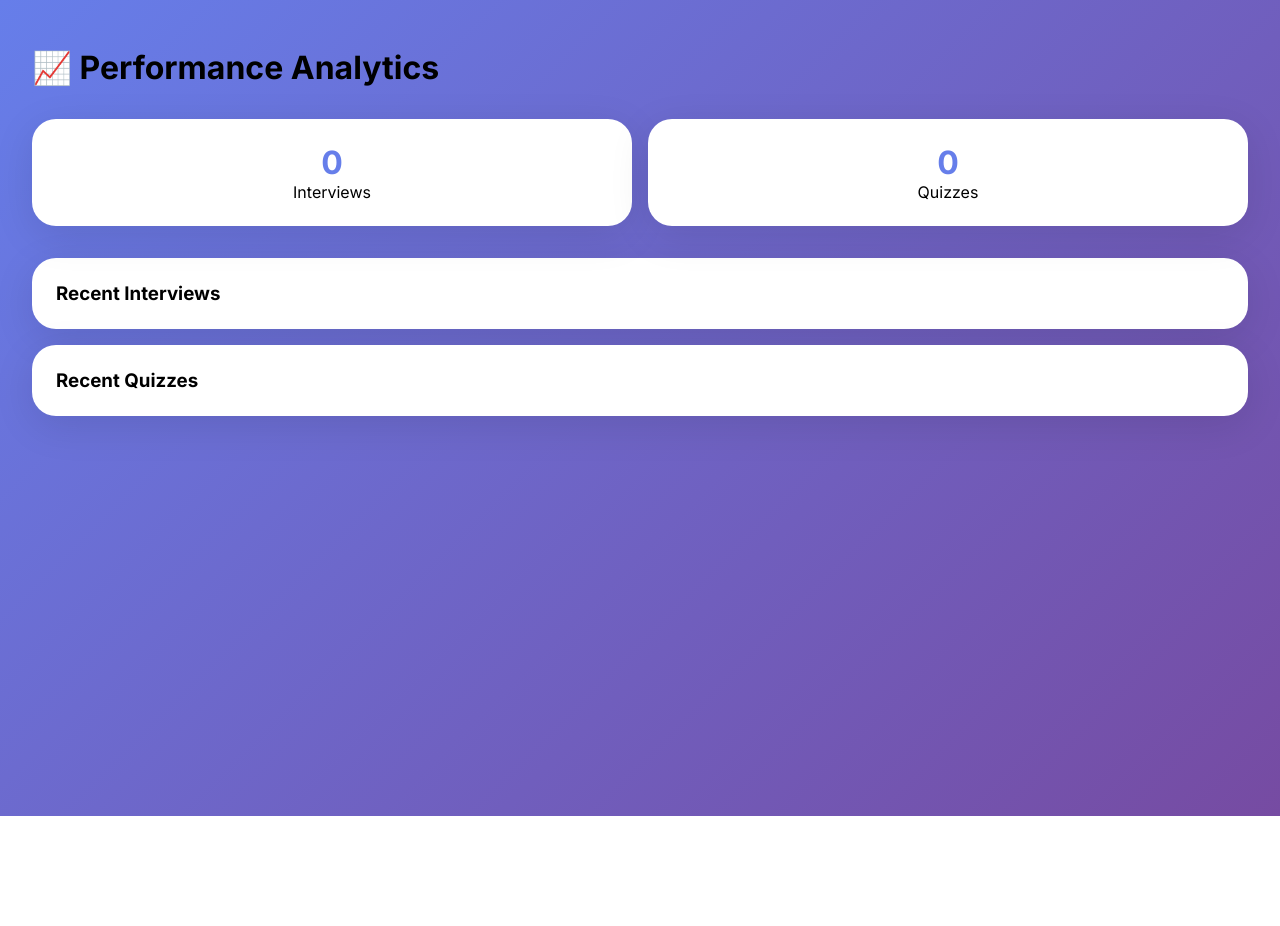
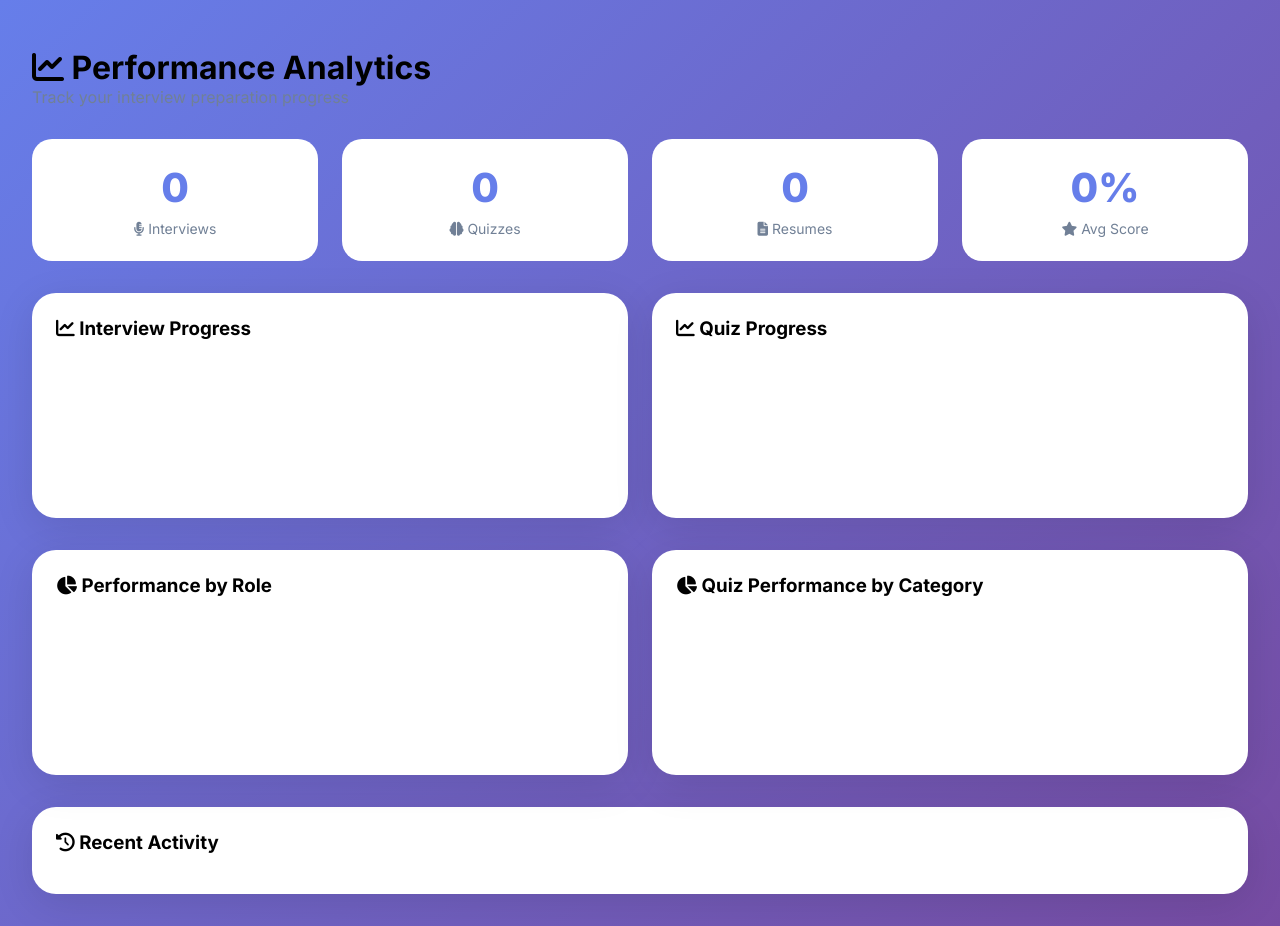
Before and after one commit to devanshsinghtomar/AI-interview-coach-module, a Flask app: template templates/performance.html in a window 1280 px wide. Before the commit the page ends 816 px from the top, so only its background shows below. Run offline with Flask 3, Linux system fonts and the light colour scheme; the template is opened without the code that fills it, so the values that code supplies are empty; a map, chart or similar area stays blank; some libraries are stand-ins or nearby versions.

Commit message:
Update performance.html

```diff
--- a/templates/performance.html
+++ b/templates/performance.html
@@ -1,36 +1,160 @@
 {% extends "base.html" %}
+
+{% block title %}Performance Analytics - AI Interview Coach{% endblock %}
+
+{% block extra_css %}
+<script src="https://cdn.jsdelivr.net/npm/chart.js"></script>
+{% endblock %}
 
 {% block content %}
 <div>
-    <h1>📈 Performance Analytics</h1>
+    <h1><i class="fas fa-chart-line"></i> Performance Analytics</h1>
+    <p style="color: #718096; margin-bottom: 2rem;">Track your interview preparation progress</p>
 
-    <div style="display: grid; grid-template-columns: repeat(auto-fit, minmax(200px, 1fr)); gap: 1rem; margin: 2rem 0;">
-        <div class="card" style="text-align: center;">
-            <div style="font-size: 2rem; font-weight: bold; color: #667eea;">{{ interviews|length }}</div>
-            <div>Interviews</div>
+    <!-- Stats Summary -->
+    <div class="grid grid-4" style="margin-bottom: 2rem;">
+        <div class="stat-card">
+            <div class="stat-number">{{ interviews|length }}</div>
+            <div class="stat-label"><i class="fas fa-microphone-alt"></i> Interviews</div>
         </div>
-        <div class="card" style="text-align: center;">
-            <div style="font-size: 2rem; font-weight: bold; color: #667eea;">{{ quizzes|length }}</div>
-            <div>Quizzes</div>
+        <div class="stat-card">
+            <div class="stat-number">{{ quizzes|length }}</div>
+            <div class="stat-label"><i class="fas fa-brain"></i> Quizzes</div>
+        </div>
+        <div class="stat-card">
+            <div class="stat-number">{{ resumes|length }}</div>
+            <div class="stat-label"><i class="fas fa-file-alt"></i> Resumes</div>
+        </div>
+        <div class="stat-card">
+            <div class="stat-number">{{ (interviews|sum(attribute='score') / (interviews|length) if interviews else 0)|round(1) }}%</div>
+            <div class="stat-label"><i class="fas fa-star"></i> Avg Score</div>
         </div>
     </div>
 
-    <div class="card">
-        <h3>Recent Interviews</h3>
-        {% for i in interviews[:5] %}
-        <div style="padding: 0.5rem 0; border-bottom: 1px solid #e2e8f0;">
-            {{ i.job_role }} - Score: {{ i.score }}% ({{ i.date.strftime('%Y-%m-%d') }})
+    <!-- Charts -->
+    <div class="grid grid-2" style="margin-bottom: 2rem;">
+        <div class="card">
+            <h3><i class="fas fa-chart-line"></i> Interview Progress</h3>
+            <canvas id="interviewChart" style="max-height: 300px;"></canvas>
         </div>
-        {% endfor %}
+        <div class="card">
+            <h3><i class="fas fa-chart-line"></i> Quiz Progress</h3>
+            <canvas id="quizChart" style="max-height: 300px;"></canvas>
+        </div>
     </div>
 
-    <div class="card" style="margin-top: 1rem;">
-        <h3>Recent Quizzes</h3>
-        {% for q in quizzes[:5] %}
-        <div style="padding: 0.5rem 0; border-bottom: 1px solid #e2e8f0;">
-            {{ q.category }} - Score: {{ q.score }}% ({{ q.date.strftime('%Y-%m-%d') }})
+    <div class="grid grid-2" style="margin-bottom: 2rem;">
+        <div class="card">
+            <h3><i class="fas fa-chart-pie"></i> Performance by Role</h3>
+            <canvas id="rolePieChart" style="max-height: 300px;"></canvas>
         </div>
-        {% endfor %}
+        <div class="card">
+            <h3><i class="fas fa-chart-pie"></i> Quiz Performance by Category</h3>
+            <canvas id="quizPieChart" style="max-height: 300px;"></canvas>
+        </div>
+    </div>
+
+    <!-- Recent Activity -->
+    <div class="card">
+        <h3><i class="fas fa-history"></i> Recent Activity</h3>
+        <div style="margin-top: 1rem;">
+            {% for interview in interviews[:5] %}
+            <div style="padding: 0.75rem; border-bottom: 1px solid #e2e8f0; display: flex; justify-content: space-between; align-items: center;">
+                <div>
+                    <i class="fas fa-microphone-alt" style="color: #667eea;"></i>
+                    <strong>{{ interview.job_role }}</strong>
+                    <div style="font-size: 0.875rem; color: #718096;">{{ interview.date.strftime('%Y-%m-%d %H:%M') }}</div>
+                </div>
+                <span style="background: {% if interview.score >= 70 %}#48bb78{% elif interview.score >= 50 %}#ed8936{% else %}#ef4444{% endif %}; color: white; padding: 0.25rem 0.75rem; border-radius: 20px;">
+                    {{ interview.score }}%
+                </span>
+            </div>
+            {% endfor %}
+        </div>
     </div>
 </div>
+
+<script>
+// Interview Chart
+new Chart(document.getElementById('interviewChart'), {
+    type: 'line',
+    data: {
+        labels: {{ interview_dates|safe }},
+        datasets: [{
+            label: 'Interview Score (%)',
+            data: {{ interview_scores|safe }},
+            borderColor: '#667eea',
+            backgroundColor: 'rgba(102,126,234,0.1)',
+            tension: 0.3,
+            fill: true,
+            pointBackgroundColor: '#667eea',
+            pointRadius: 5
+        }]
+    },
+    options: {
+        responsive: true,
+        maintainAspectRatio: true,
+        scales: { y: { beginAtZero: true, max: 100, title: { display: true, text: 'Score (%)' } } }
+    }
+});
+
+// Quiz Chart
+new Chart(document.getElementById('quizChart'), {
+    type: 'line',
+    data: {
+        labels: {{ quiz_dates|safe }},
+        datasets: [{
+            label: 'Quiz Score (%)',
+            data: {{ quiz_scores|safe }},
+            borderColor: '#48bb78',
+            backgroundColor: 'rgba(72,187,120,0.1)',
+            tension: 0.3,
+            fill: true,
+            pointBackgroundColor: '#48bb78',
+            pointRadius: 5
+        }]
+    },
+    options: {
+        responsive: true,
+        maintainAspectRatio: true,
+        scales: { y: { beginAtZero: true, max: 100, title: { display: true, text: 'Score (%)' } } }
+    }
+});
+
+// Role Performance Pie Chart
+new Chart(document.getElementById('rolePieChart'), {
+    type: 'pie',
+    data: {
+        labels: {{ role_performance.keys()|list|tojson|safe }},
+        datasets: [{
+            data: {{ role_performance.values()|list|tojson|safe }},
+            backgroundColor: ['#667eea', '#48bb78', '#f59e0b', '#ef4444', '#8b5cf6', '#06b6d4', '#ec489a', '#10b981'],
+            borderWidth: 0
+        }]
+    },
+    options: {
+        responsive: true,
+        maintainAspectRatio: true,
+        plugins: { legend: { position: 'bottom' } }
+    }
+});
+
+// Quiz Performance Pie Chart
+new Chart(document.getElementById('quizPieChart'), {
+    type: 'pie',
+    data: {
+        labels: {{ quiz_performance.keys()|list|tojson|safe }},
+        datasets: [{
+            data: {{ quiz_performance.values()|list|tojson|safe }},
+            backgroundColor: ['#667eea', '#48bb78', '#f59e0b', '#ef4444', '#8b5cf6', '#06b6d4', '#ec489a', '#10b981'],
+            borderWidth: 0
+        }]
+    },
+    options: {
+        responsive: true,
+        maintainAspectRatio: true,
+        plugins: { legend: { position: 'bottom' } }
+    }
+});
+</script>
 {% endblock %}
```
